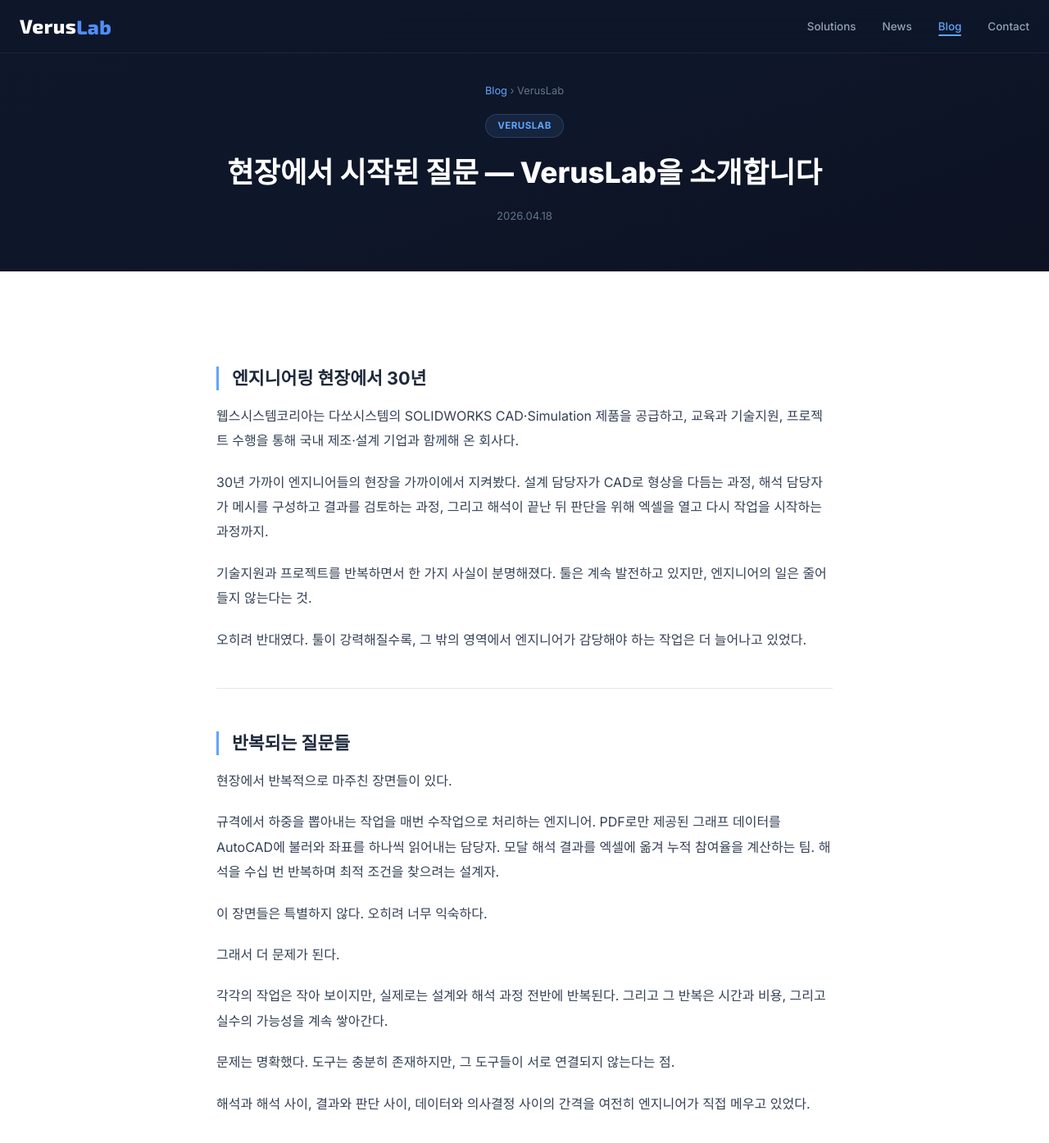
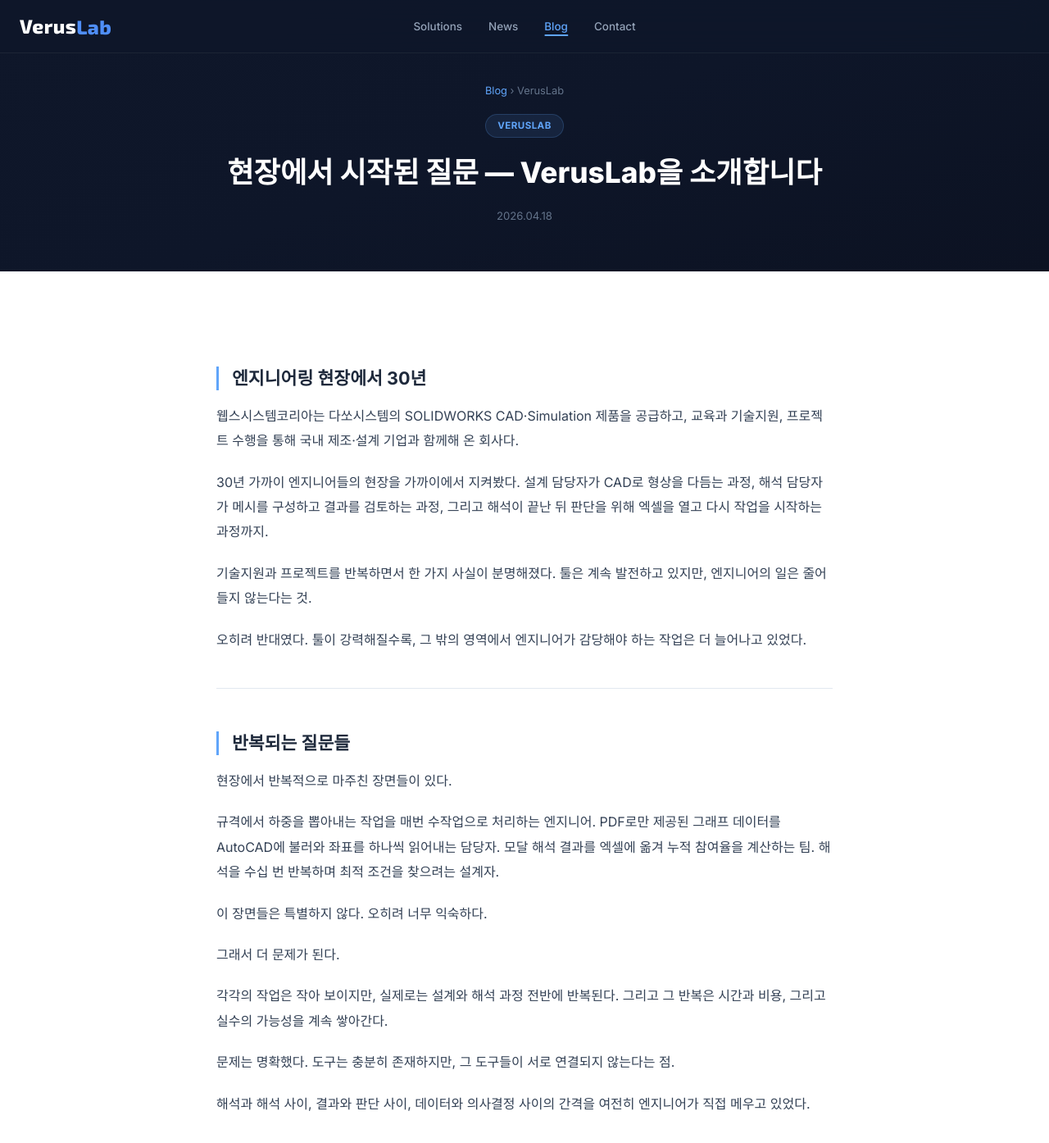
Before and after one commit to VerusLab-KR/Homepage, a Jekyll site: the page built from _posts/2026-04-18-veruslab-intro.md, in a window 1280 px wide and 1400 px high. Shown: the top 1394 px of the window at 82% size. Built offline with Jekyll 4.4.1, drawn with Linux system fonts in a browser that asks for light colours.

Commit message:
Center nav-links with absolute positioning on blog pages
Co-Authored-By: Claude Sonnet 4.6 <noreply@anthropic.com>

```diff
--- a/_layouts/post.html
+++ b/_layouts/post.html
@@ -42,7 +42,7 @@ img{max-width:100%;display:block}
 .nav-logo{font-family:'Exo 2','Inter',sans-serif;font-size:1.5rem;font-weight:800;letter-spacing:.02em;line-height:1;color:#fff;transition:text-shadow .3s}
 .nav-logo:hover{text-shadow:0 0 12px rgba(96,165,250,.5),0 0 24px rgba(96,165,250,.2)}
 .nav-logo span{color:#4f8ef7;position:relative;top:.04em}
-.nav-links{display:flex;gap:32px;list-style:none;align-items:center;margin-left:auto}
+.nav-links{display:flex;gap:32px;list-style:none;align-items:center;position:absolute;left:50%;transform:translateX(-50%)}
 .nav-links a{font-size:.84rem;font-weight:500;color:var(--slate-4);transition:var(--transition);position:relative}
 .nav-links a::after{content:'';position:absolute;bottom:-4px;left:0;width:0;height:2px;background:var(--blue-400);border-radius:1px;transition:width .3s}
 .nav-links a:hover,.nav-links a.active{color:var(--blue-400)}
--- a/blog/index.html
+++ b/blog/index.html
@@ -47,7 +47,7 @@ img{max-width:100%;display:block}
 .nav-logo{font-family:'Exo 2','Inter',sans-serif;font-size:1.5rem;font-weight:800;letter-spacing:.02em;line-height:1;color:#fff;transition:text-shadow .3s}
 .nav-logo:hover{text-shadow:0 0 12px rgba(96,165,250,.5),0 0 24px rgba(96,165,250,.2)}
 .nav-logo span{color:#4f8ef7;position:relative;top:.04em}
-.nav-links{display:flex;gap:32px;list-style:none;align-items:center;margin-left:auto}
+.nav-links{display:flex;gap:32px;list-style:none;align-items:center;position:absolute;left:50%;transform:translateX(-50%)}
 .nav-links a{font-size:.84rem;font-weight:500;color:var(--slate-4);transition:var(--transition);position:relative}
 .nav-links a::after{content:'';position:absolute;bottom:-4px;left:0;width:0;height:2px;background:var(--blue-400);border-radius:1px;transition:width .3s}
 .nav-links a:hover,.nav-links a.active{color:var(--blue-400)}
```
